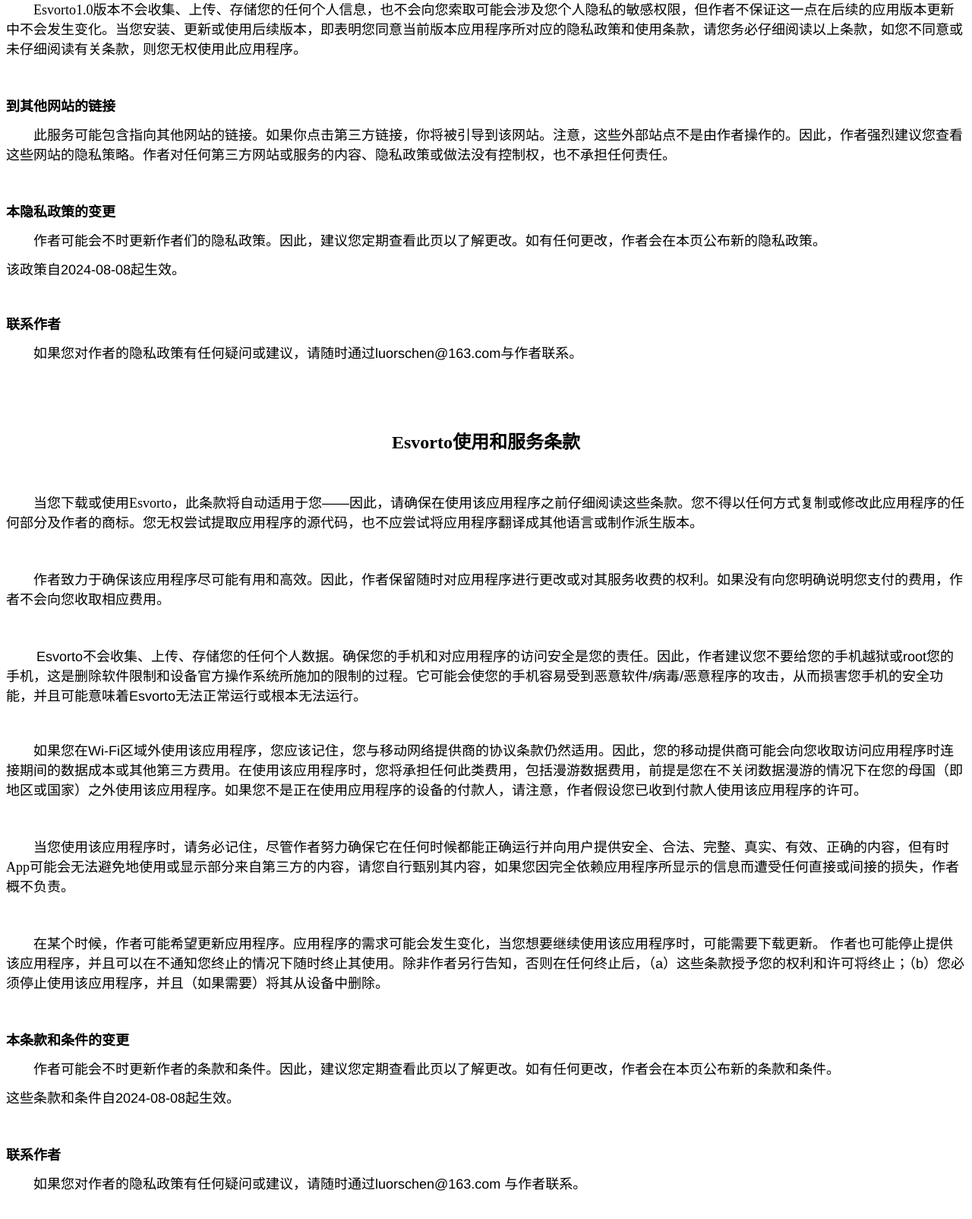
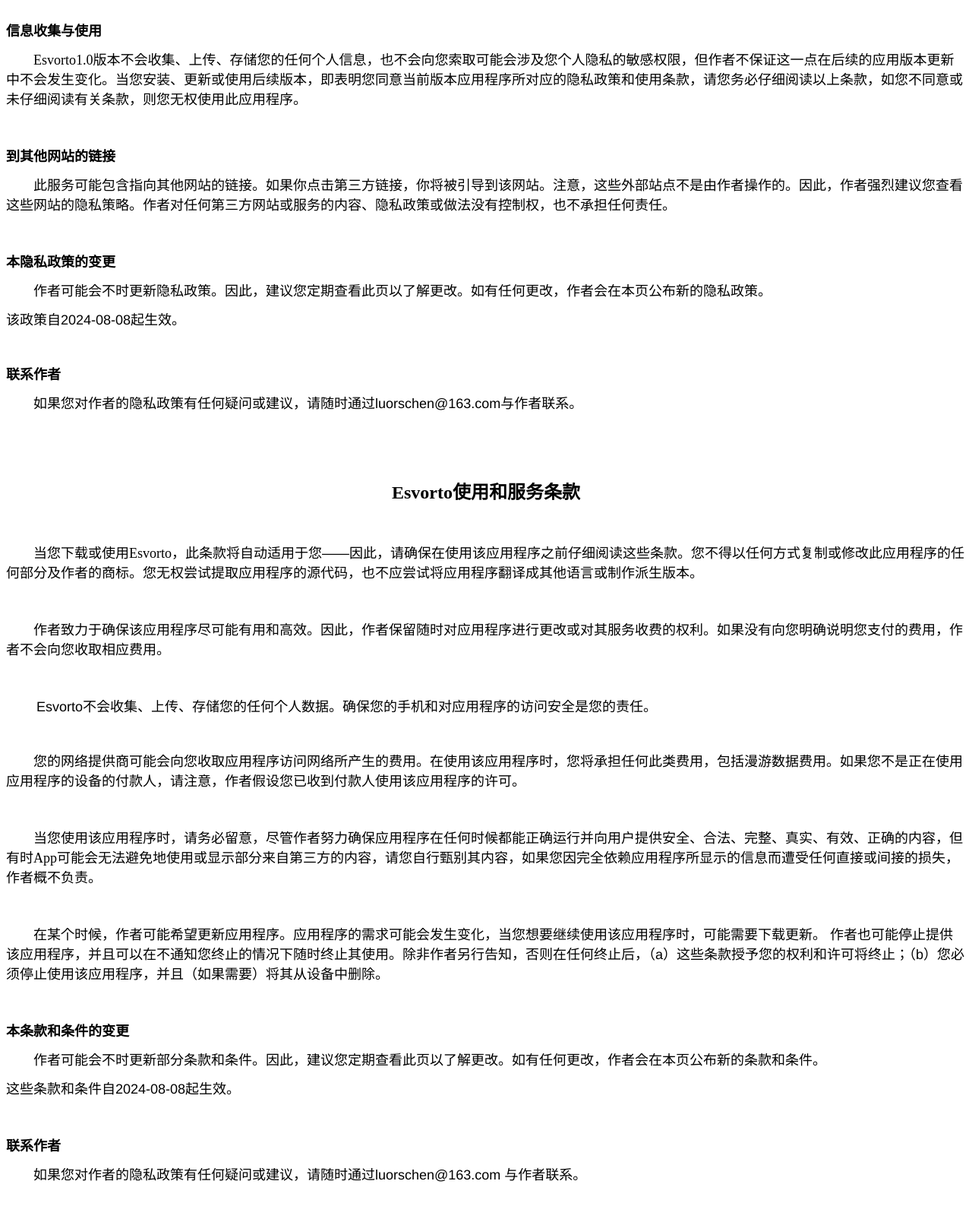
Before and after one commit to luorschen/esvorto_privacy_policy.github.io, a plain HTML site: page index.html in a window 1280 px wide. Shown: the part 120-1724 px from the top of the page at 76% size. Drawn offline with Linux system fonts and the light colour scheme.

Commit message:
Update index.html

```diff
--- a/index.html
+++ b/index.html
@@ -7,13 +7,14 @@
   <meta name="Generator" content="Cocoa HTML Writer">
   <meta name="CocoaVersion" content="2487.7">
   <style type="text/css">
-    p.p1 {margin: 0.0px 0.0px 0.0px 0.0px; text-align: center; font: 24.0px 'PingFang SC Semibold'; -webkit-text-stroke: #000000}
-    p.p2 {margin: 0.0px 0.0px 12.0px 0.0px; font: 18.0px 'PingFang SC'; -webkit-text-stroke: #000000; min-height: 25.0px}
-    p.p3 {margin: 0.0px 0.0px 12.0px 0.0px; font: 18.0px 'PingFang SC Semibold'; -webkit-text-stroke: #000000}
-    p.p4 {margin: 0.0px 0.0px 12.0px 0.0px; font: 18.0px 'PingFang SC'; -webkit-text-stroke: #000000}
-    p.p5 {margin: 0.0px 0.0px 12.0px 0.0px; font: 18.0px 'Helvetica Neue'; -webkit-text-stroke: #000000}
-    p.p6 {margin: 0.0px 0.0px 12.0px 0.0px; font: 18.0px 'Helvetica Neue'; -webkit-text-stroke: #000000; min-height: 22.0px}
-    p.p7 {margin: 0.0px 0.0px 0.0px 0.0px; font: 18.0px 'PingFang SC Semibold'; -webkit-text-stroke: #000000; min-height: 25.0px}
+    p.p1 {margin: 0.0px 0.0px 0.0px 0.0px; text-align: center; font: 24.0px 'PingFang SC Semibold'; -webkit-text-stroke: #000000; min-height: 33.0px}
+    p.p2 {margin: 0.0px 0.0px 0.0px 0.0px; text-align: center; font: 24.0px 'PingFang SC Semibold'; -webkit-text-stroke: #000000}
+    p.p3 {margin: 0.0px 0.0px 12.0px 0.0px; font: 18.0px 'PingFang SC'; -webkit-text-stroke: #000000; min-height: 25.0px}
+    p.p4 {margin: 0.0px 0.0px 12.0px 0.0px; font: 18.0px 'PingFang SC Semibold'; -webkit-text-stroke: #000000}
+    p.p5 {margin: 0.0px 0.0px 12.0px 0.0px; font: 18.0px 'PingFang SC'; -webkit-text-stroke: #000000}
+    p.p6 {margin: 0.0px 0.0px 12.0px 0.0px; font: 18.0px 'Helvetica Neue'; -webkit-text-stroke: #000000}
+    p.p7 {margin: 0.0px 0.0px 12.0px 0.0px; font: 18.0px 'Helvetica Neue'; -webkit-text-stroke: #000000; min-height: 22.0px}
+    p.p8 {margin: 0.0px 0.0px 0.0px 0.0px; font: 18.0px 'PingFang SC Semibold'; -webkit-text-stroke: #000000; min-height: 25.0px}
     span.s1 {font: 24.0px 'PingFang SC'; font-kerning: none}
     span.s2 {font-kerning: none}
     span.s3 {font: 18.0px 'PingFang SC'; font-kerning: none}
@@ -22,43 +23,45 @@
   </style>
 </head>
 <body>
-<p class="p1"><span class="s1"><b>Esvorto用户隐私政策</b></span></p>
-<p class="p2"><span class="s2"></span><br></p>
-<p class="p3"><span class="s3"><b>信息收集与使用</b></span></p>
-<p class="p4"><span class="s2"><span class="Apple-tab-span">	</span>Esvorto1.0版本不会收集、上传、存储您的任何个人信息，也不会向您索取可能会涉及您个人隐私的敏感权限，但作者不保证这一点在后续的应用版本更新中不会发生变化。当您安装、更新或使用后续版本，即表明您同意当前版本应用程序所对应的隐私政策和使用条款，请您务必仔细阅读以上条款，如您不同意或未仔细阅读有关条款，则您无权使用此应用程序。</span></p>
-<p class="p2"><span class="s2"></span><br></p>
-<p class="p3"><span class="s3"><b>到其他网站的链接</b></span></p>
-<p class="p4"><span class="s2"><span class="Apple-tab-span">	</span>此服务可能包含指向其他网站的链接。如果你点击第三方链接，你将被引导到该网站。注意，这些外部站点不是由作者操作的。因此，作者强烈建议您查看这些网站的隐私策略。作者对任何第三方网站或服务的内容、隐私政策或做法没有控制权，也不承担任何责任。</span></p>
-<p class="p2"><span class="s2"></span><br></p>
-<p class="p3"><span class="s3"><b>本隐私政策的变更</b></span></p>
-<p class="p4"><span class="s2"><span class="Apple-tab-span">	</span>作者可能会不时更新作者们的隐私政策。因此，建议您定期查看此页以了解更改。如有任何更改，作者会在本页公布新的隐私政策。</span></p>
-<p class="p5"><span class="s3">该政策自</span><span class="s2">2024-08-08</span><span class="s3">起生效。</span></p>
-<p class="p6"><span class="s2"></span><br></p>
-<p class="p3"><span class="s3"><b>联系作者</b></span></p>
-<p class="p4"><span class="s2"><span class="Apple-tab-span">	</span>如果您对作者的隐私政策有任何疑问或建议，请随时通过</span><span class="s4">luorschen@163.com</span><span class="s2">与作者联系。</span></p>
-<p class="p2"><span class="s2"></span><br></p>
-<p class="p2"><span class="s2"></span><br></p>
-<p class="p1"><span class="s1"><b>Esvorto使用和服务条款</b></span></p>
-<p class="p7"><span class="s3"><b></b></span><br></p>
-<p class="p7"><span class="s3"><b></b></span><br></p>
-<p class="p4"><span class="s2"><span class="Apple-tab-span">	</span>当您下载或使用Esvorto，此条款将自动适用于您</span><span class="s4">——</span><span class="s2">因此，请确保在使用该应用程序之前仔细阅读这些条款。您不得以任何方式复制或修改此应用程序的任何部分及作者的商标。您无权尝试提取应用程序的源代码，也不应尝试将应用程序翻译成其他语言或制作派生版本。</span></p>
-<p class="p2"><span class="s2"></span><br></p>
-<p class="p4"><span class="s2"><span class="Apple-tab-span">	</span>作者致力于确保该应用程序尽可能有用和高效。因此，作者保留随时对应用程序进行更改或对其服务收费的权利。如果没有向您明确说明您支付的费用，作者不会向您收取相应费用。</span></p>
-<p class="p2"><span class="s2"></span><br></p>
-<p class="p4"><span class="s4"><span class="Apple-tab-span">	</span>Esvorto</span><span class="s2">不会收集、上传、存储您的任何个人数据。确保您的手机和对应用程序的访问安全是您的责任。因此，作者建议您不要给您的手机越狱或</span><span class="s4">root</span><span class="s2">您的手机，这是删除软件限制和设备官方操作系统所施加的限制的过程。它可能会使您的手机容易受到恶意软件</span><span class="s4">/</span><span class="s2">病毒</span><span class="s4">/</span><span class="s2">恶意程序的攻击，从而损害您手机的安全功能，并且可能意味着</span><span class="s4">Esvorto</span><span class="s2">无法正常运行或根本无法运行。</span></p>
-<p class="p6"><span class="s2"></span><br></p>
-<p class="p4"><span class="s2"><span class="Apple-tab-span">	</span>如果您在</span><span class="s4">Wi-Fi</span><span class="s2">区域外使用该应用程序，您应该记住，您与移动网络提供商的协议条款仍然适用。因此，您的移动提供商可能会向您收取访问应用程序时连接期间的数据成本或其他第三方费用。在使用该应用程序时，您将承担任何此类费用，包括漫游数据费用，前提是您在不关闭数据漫游的情况下在您的母国（即地区或国家）之外使用该应用程序。如果您不是正在使用应用程序的设备的付款人，请注意，作者假设您已收到付款人使用该应用程序的许可。</span></p>
-<p class="p2"><span class="s2"></span><br></p>
-<p class="p4"><span class="s2"><span class="Apple-tab-span">	</span>当您使用该应用程序时，请务必记住，尽管作者努力确保它在任何时候都能正确运行并向用户提供安全、合法、完整、真实、有效、正确的内容，但有时App可能会无法避免地使用或显示部分来自第三方的内容，请您自行甄别其内容，如果您因完全依赖应用程序所显示的信息而遭受任何直接或间接的损失，作者概不负责。</span></p>
-<p class="p2"><span class="s2"></span><br></p>
-<p class="p4"><span class="s2"><span class="Apple-tab-span">	</span>在某个时候，作者可能希望更新应用程序。应用程序的需求可能会发生变化，当您想要继续使用该应用程序时，可能需要下载更新。</span><span class="s4"> </span><span class="s2">作者也可能停止提供该应用程序，并且可以在不通知您终止的情况下随时终止其使用。除非作者另行告知，否则在任何终止后，（</span><span class="s4">a</span><span class="s2">）这些条款授予您的权利和许可将终止；（</span><span class="s4">b</span><span class="s2">）您必须停止使用该应用程序，并且（如果需要）将其从设备中删除。</span></p>
-<p class="p2"><span class="s2"></span><br></p>
-<p class="p3"><span class="s3"><b>本条款和条件的变更</b></span></p>
-<p class="p4"><span class="s2"><span class="Apple-tab-span">	</span>作者可能会不时更新作者的条款和条件。因此，建议您定期查看此页以了解更改。如有任何更改，作者会在本页公布新的条款和条件。</span></p>
-<p class="p4"><span class="s2">这些条款和条件自</span><span class="s4">2024-08-08</span><span class="s2">起生效。</span></p>
-<p class="p2"><span class="s2"></span><br></p>
-<p class="p3"><span class="s3"><b>联系作者</b></span></p>
-<p class="p4"><span class="s2"><span class="Apple-tab-span">	</span>如果您对作者的隐私政策有任何疑问或建议，请随时通过</span><span class="s4">luorschen@163.com </span><span class="s2">与作者联系。</span></p>
-<p class="p2"><span class="s2"></span><br></p>
+<p class="p1"><span class="s1"><b></b></span><br></p>
+<p class="p1"><span class="s1"><b></b></span><br></p>
+<p class="p2"><span class="s1"><b>Esvorto用户隐私政策</b></span></p>
+<p class="p3"><span class="s2"></span><br></p>
+<p class="p4"><span class="s3"><b>信息收集与使用</b></span></p>
+<p class="p5"><span class="s2"><span class="Apple-tab-span">	</span>Esvorto1.0版本不会收集、上传、存储您的任何个人信息，也不会向您索取可能会涉及您个人隐私的敏感权限，但作者不保证这一点在后续的应用版本更新中不会发生变化。当您安装、更新或使用后续版本，即表明您同意当前版本应用程序所对应的隐私政策和使用条款，请您务必仔细阅读以上条款，如您不同意或未仔细阅读有关条款，则您无权使用此应用程序。</span></p>
+<p class="p3"><span class="s2"></span><br></p>
+<p class="p4"><span class="s3"><b>到其他网站的链接</b></span></p>
+<p class="p5"><span class="s2"><span class="Apple-tab-span">	</span>此服务可能包含指向其他网站的链接。如果你点击第三方链接，你将被引导到该网站。注意，这些外部站点不是由作者操作的。因此，作者强烈建议您查看这些网站的隐私策略。作者对任何第三方网站或服务的内容、隐私政策或做法没有控制权，也不承担任何责任。</span></p>
+<p class="p3"><span class="s2"></span><br></p>
+<p class="p4"><span class="s3"><b>本隐私政策的变更</b></span></p>
+<p class="p5"><span class="s2"><span class="Apple-tab-span">	</span>作者可能会不时更新隐私政策。因此，建议您定期查看此页以了解更改。如有任何更改，作者会在本页公布新的隐私政策。</span></p>
+<p class="p6"><span class="s3">该政策自</span><span class="s2">2024-08-08</span><span class="s3">起生效。</span></p>
+<p class="p7"><span class="s2"></span><br></p>
+<p class="p4"><span class="s3"><b>联系作者</b></span></p>
+<p class="p5"><span class="s2"><span class="Apple-tab-span">	</span>如果您对作者的隐私政策有任何疑问或建议，请随时通过</span><span class="s4">luorschen@163.com</span><span class="s2">与作者联系。</span></p>
+<p class="p3"><span class="s2"></span><br></p>
+<p class="p3"><span class="s2"></span><br></p>
+<p class="p2"><span class="s1"><b>Esvorto使用和服务条款</b></span></p>
+<p class="p8"><span class="s3"><b></b></span><br></p>
+<p class="p8"><span class="s3"><b></b></span><br></p>
+<p class="p5"><span class="s2"><span class="Apple-tab-span">	</span>当您下载或使用Esvorto，此条款将自动适用于您</span><span class="s4">——</span><span class="s2">因此，请确保在使用该应用程序之前仔细阅读这些条款。您不得以任何方式复制或修改此应用程序的任何部分及作者的商标。您无权尝试提取应用程序的源代码，也不应尝试将应用程序翻译成其他语言或制作派生版本。</span></p>
+<p class="p3"><span class="s2"></span><br></p>
+<p class="p5"><span class="s2"><span class="Apple-tab-span">	</span>作者致力于确保该应用程序尽可能有用和高效。因此，作者保留随时对应用程序进行更改或对其服务收费的权利。如果没有向您明确说明您支付的费用，作者不会向您收取相应费用。</span></p>
+<p class="p3"><span class="s2"></span><br></p>
+<p class="p5"><span class="s4"><span class="Apple-tab-span">	</span>Esvorto</span><span class="s2">不会收集、上传、存储您的任何个人数据。确保您的手机和对应用程序的访问安全是您的责任。</span></p>
+<p class="p7"><span class="s2"></span><br></p>
+<p class="p5"><span class="s2"><span class="Apple-tab-span">	</span>您的网络提供商可能会向您收取应用程序访问网络所产生的费用。在使用该应用程序时，您将承担任何此类费用，包括漫游数据费用。如果您不是正在使用应用程序的设备的付款人，请注意，作者假设您已收到付款人使用该应用程序的许可。</span></p>
+<p class="p3"><span class="s2"></span><br></p>
+<p class="p5"><span class="s2"><span class="Apple-tab-span">	</span>当您使用该应用程序时，请务必留意，尽管作者努力确保应用程序在任何时候都能正确运行并向用户提供安全、合法、完整、真实、有效、正确的内容，但有时App可能会无法避免地使用或显示部分来自第三方的内容，请您自行甄别其内容，如果您因完全依赖应用程序所显示的信息而遭受任何直接或间接的损失，作者概不负责。</span></p>
+<p class="p3"><span class="s2"></span><br></p>
+<p class="p5"><span class="s2"><span class="Apple-tab-span">	</span>在某个时候，作者可能希望更新应用程序。应用程序的需求可能会发生变化，当您想要继续使用该应用程序时，可能需要下载更新。</span><span class="s4"> </span><span class="s2">作者也可能停止提供该应用程序，并且可以在不通知您终止的情况下随时终止其使用。除非作者另行告知，否则在任何终止后，（</span><span class="s4">a</span><span class="s2">）这些条款授予您的权利和许可将终止；（</span><span class="s4">b</span><span class="s2">）您必须停止使用该应用程序，并且（如果需要）将其从设备中删除。</span></p>
+<p class="p3"><span class="s2"></span><br></p>
+<p class="p4"><span class="s3"><b>本条款和条件的变更</b></span></p>
+<p class="p5"><span class="s2"><span class="Apple-tab-span">	</span>作者可能会不时更新部分条款和条件。因此，建议您定期查看此页以了解更改。如有任何更改，作者会在本页公布新的条款和条件。</span></p>
+<p class="p5"><span class="s2">这些条款和条件自</span><span class="s4">2024-08-08</span><span class="s2">起生效。</span></p>
+<p class="p3"><span class="s2"></span><br></p>
+<p class="p4"><span class="s3"><b>联系作者</b></span></p>
+<p class="p5"><span class="s2"><span class="Apple-tab-span">	</span>如果您对作者的隐私政策有任何疑问或建议，请随时通过</span><span class="s4">luorschen@163.com </span><span class="s2">与作者联系。</span></p>
+<p class="p3"><span class="s2"></span><br></p>
 </body>
 </html>
```
